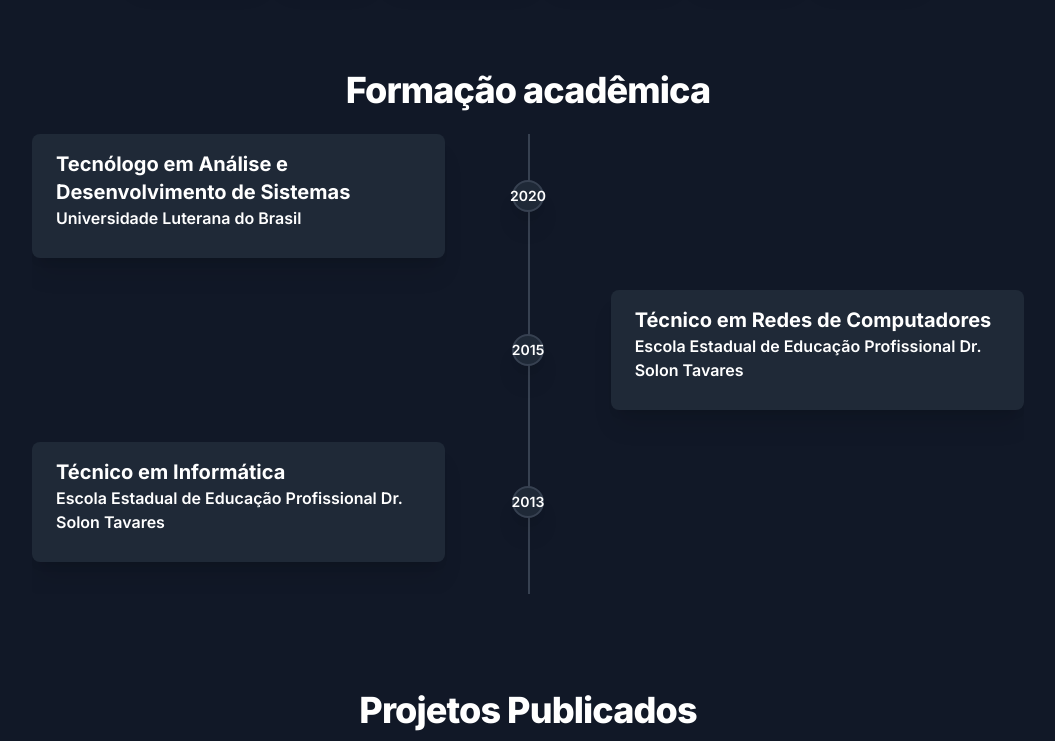
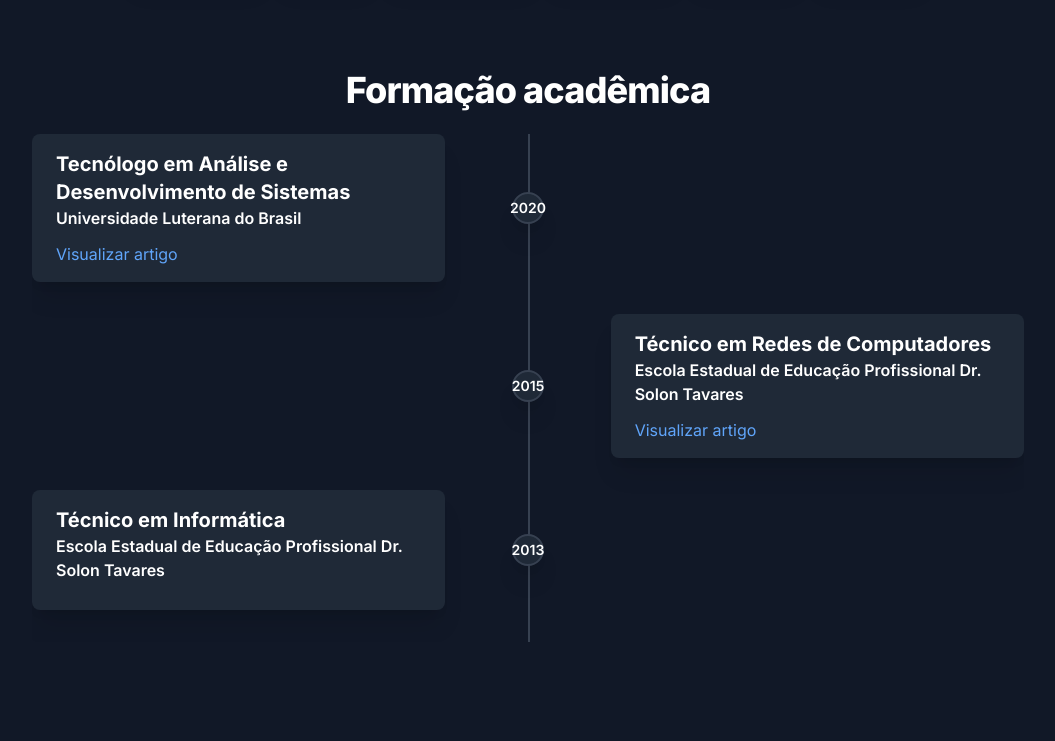
Before and after one commit to silvapereiraeduardo/eduardosilvapereira, a Next.js app: page / in a window 1280 px wide. Shown: the part 1840-2581 px from the top of the page, without its empty margins (112-1167 px from the left). Built offline with nearby package versions, Linux system fonts and the light colour scheme.

Commit message:
Adicao de artigos publicados

```diff
--- a/src/components/AcademicEducationSection.tsx
+++ b/src/components/AcademicEducationSection.tsx
@@ -11,6 +11,9 @@ export function AcademicEducationSection() {
           title: "Tecnólogo em Análise e Desenvolvimento de Sistemas",
           subTitle: "Universidade Luterana do Brasil",
           text: "",
+          ctaText: "Visualizar artigo",
+          ctaLink:
+            "/assets/articles/tecnologo-em-analise-e-desenvolvimento-de-sistemas.pdf",
         },
         {
           side: "right",
@@ -19,6 +22,8 @@ export function AcademicEducationSection() {
           subTitle:
             "Escola Estadual de Educação Profissional Dr. Solon Tavares",
           text: "",
+          ctaText: "Visualizar artigo",
+          ctaLink: "/assets/articles/tecnico-em-redes-de-computadores.pdf",
         },
         {
           side: "left",
@@ -31,12 +36,4 @@ export function AcademicEducationSection() {
       ]}
     />
   );
-
-  <section className="container mx-auto w-full h-full px-4 py-12">
-    <h2 className="mb-6 text-3xl md:text-4xl text-center font-extrabold tracking-tight leading-none dark:text-white"></h2>
-
-    <div className="relative wrap overflow-hidden h-full">
-      <div className="border-2-2 absolute border-opacity-20 border-gray-300 dark:border-gray-700 h-full border left-1/2"></div>
-    </div>
-  </section>;
 }
--- a/src/components/TimelineSection.tsx
+++ b/src/components/TimelineSection.tsx
@@ -1,3 +1,5 @@
+import Link from "next/link";
+
 export function TimelineSection({
   title,
   values,
@@ -10,6 +12,8 @@ export function TimelineSection({
     title?: string;
     subTitle?: string;
     text?: string;
+    ctaText?: string;
+    ctaLink?: string;
   }[];
 }) {
   function renderContent({
@@ -19,6 +23,8 @@ export function TimelineSection({
     title,
     subTitle,
     text,
+    ctaLink,
+    ctaText,
   }: {
     side: "left" | "right";
     month?: string;
@@ -26,6 +32,8 @@ export function TimelineSection({
     title?: string;
     subTitle?: string;
     text?: string;
+    ctaText?: string;
+    ctaLink?: string;
   }) {
     return (
       <>
@@ -54,6 +62,15 @@ export function TimelineSection({
             <p className="text-sm font-light text-gray-900 dark:text-white">
               {text}
             </p>
+            {ctaLink && ctaText && (
+              <Link
+                href={ctaLink}
+                target="_blank"
+                className="text-blue-400 hover:text-blue-300"
+              >
+                {ctaText}
+              </Link>
+            )}
           </div>
         </div>
 
@@ -79,6 +96,15 @@ export function TimelineSection({
             <p className="text-sm font-light text-gray-900 dark:text-white">
               {text}
             </p>
+            {ctaLink && ctaText && (
+              <Link
+                href={ctaLink}
+                target="_blank"
+                className="text-blue-400 hover:text-blue-300"
+              >
+                {ctaText}
+              </Link>
+            )}
           </div>
         </div>
       </>
```
Also changed, not shown: 2 other files (tests, documents, lock files or other folders).
